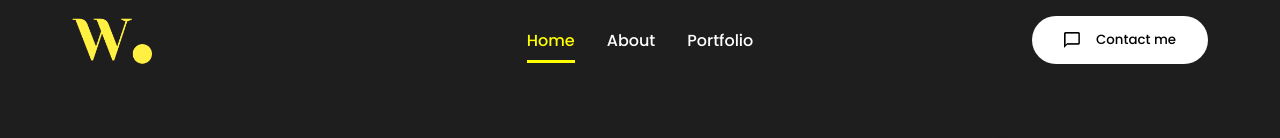
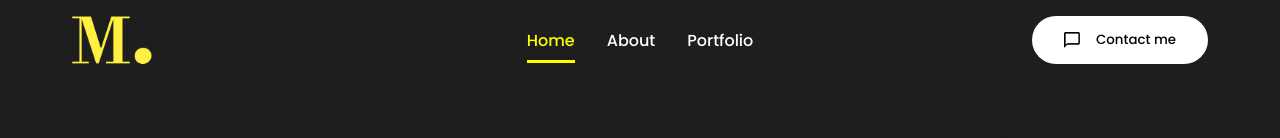
Before and after one commit to MedFaji/portfolio-v2, a React (Create React App) app: page / in a window 1280 px wide. Shown: the top 138 px of the page. Built offline with nearby package versions, Linux system fonts and the light colour scheme.

Commit message:
update navbar logo

```diff
--- a/public/index.html
+++ b/public/index.html
@@ -6,7 +6,7 @@
     <meta name="viewport" content="width=device-width, initial-scale=1" />
     <meta name="theme-color" content="#000000" />
     <meta name="description" content="Med Faji Portfolio" />
-    <link rel="stylesheet" href="style.css" />
+    <link rel="stylesheet" href="./style.css" />
     <link rel="preconnect" href="https://fonts.googleapis.com" />
     <link rel="preconnect" href="https://fonts.gstatic.com" crossorigin />
     <link
--- a/src/components/NavBar/NavBar.css
+++ b/src/components/NavBar/NavBar.css
@@ -15,7 +15,7 @@
 
 .logo {
   object-fit: cover;
-  height: 3rem;
+  height: 5rem;
   width: 5rem;
 }
 
--- a/src/components/NavBar/NavBar.js
+++ b/src/components/NavBar/NavBar.js
@@ -1,6 +1,6 @@
 import React, { useState } from "react";
 import { Link } from "react-scroll";
-import logo from "../../assets/logo.png";
+import logo from "../../assets/logo_2.png";
 import contact_img from "../../assets/contact.png";
 import menu from "../../assets/menu.png";
 import "./NavBar.css";
```
Also changed, not shown: src/assets/logo_2.png (added).
